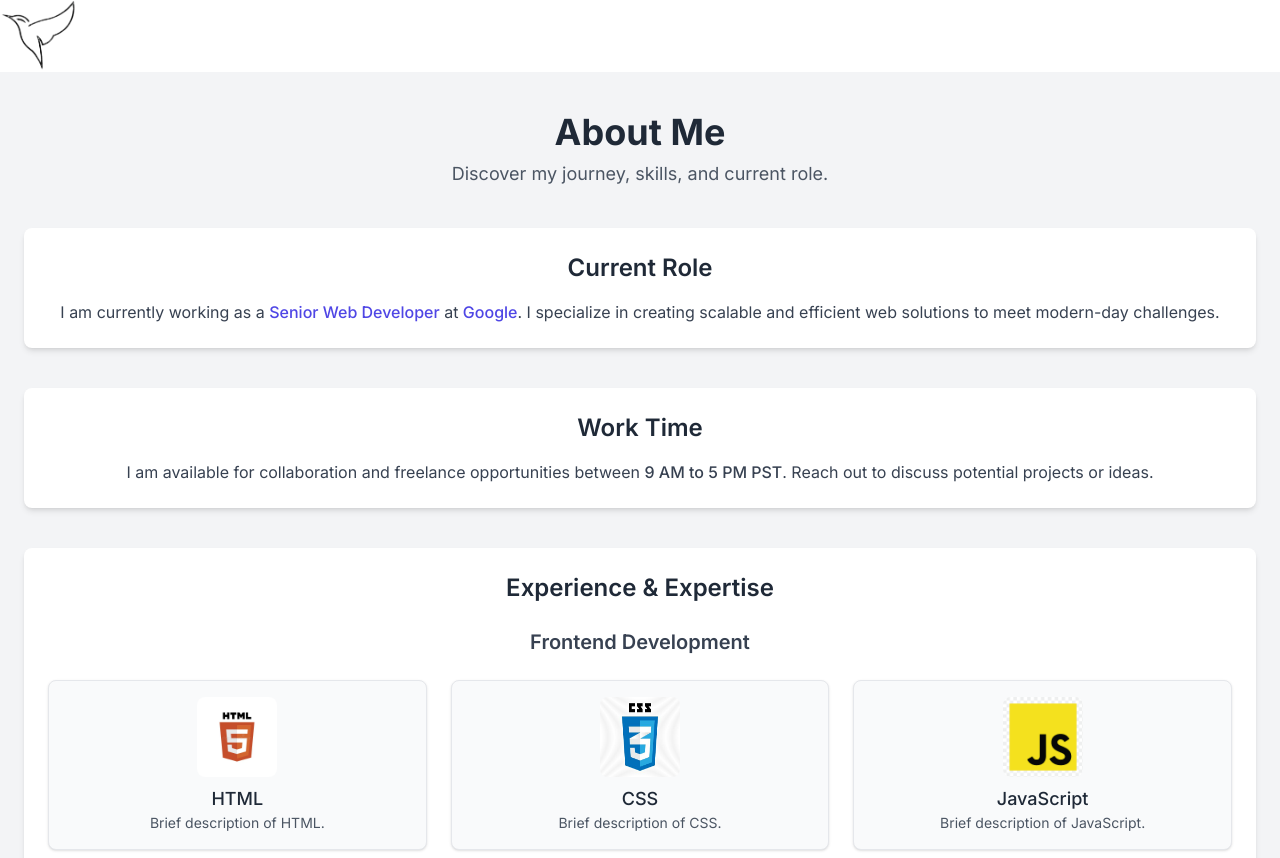
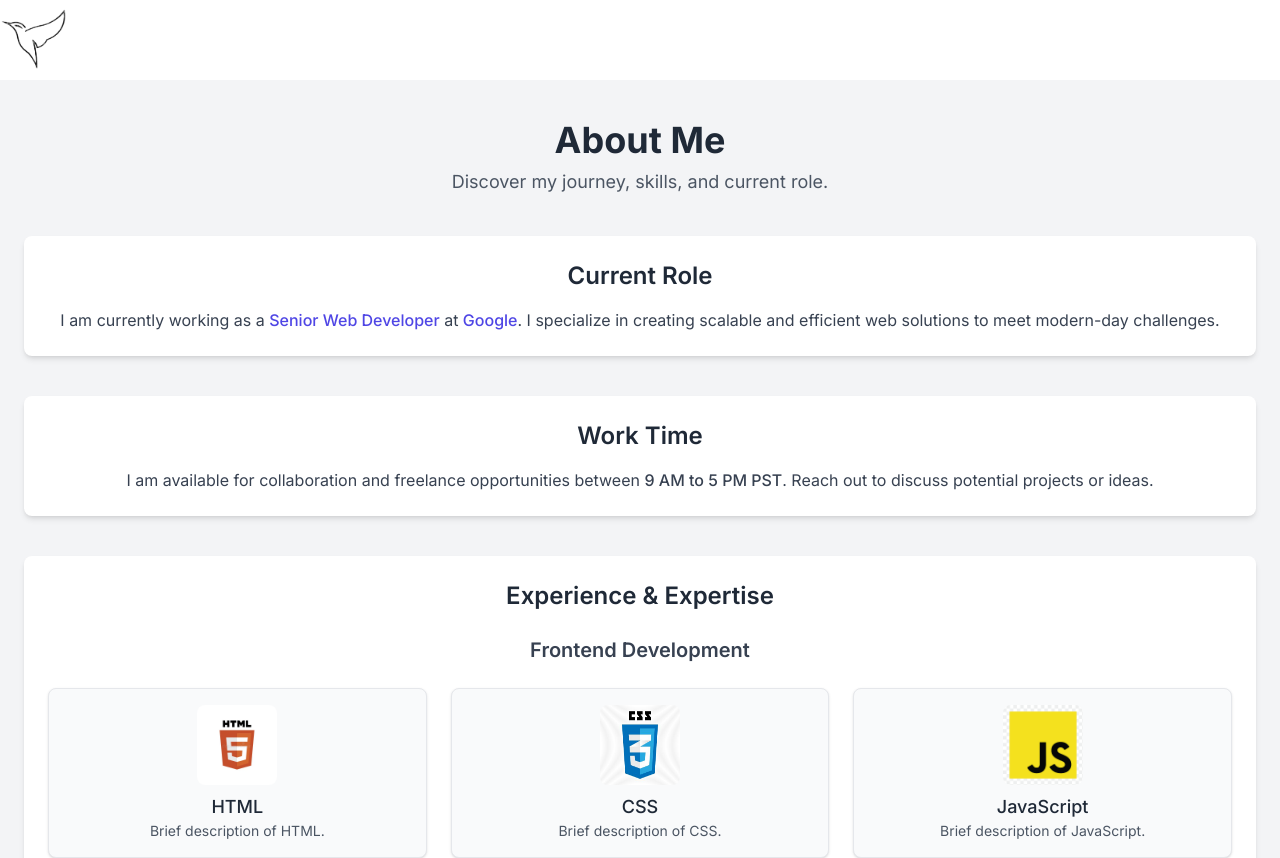
Before and after one commit to shahzil-shahzad1/Next-Js-14-Website, a Next.js app: page /about in a window 1280 px wide. Shown: the top 858 px of the page. Built offline with nearby package versions, Linux system fonts and the light colour scheme.

Commit message:
Update Navbar.js

```diff
--- a/Components/Navbar.js
+++ b/Components/Navbar.js
@@ -1,9 +1,9 @@
 import Link from "next/link"
 const Navbar = () => {
   return (
-      <nav className='h-[80px] flex justify-between items-center sticky z-10 top-0 bg-purple-400 text-white px-8 py-2'>
+      <nav className='h-20 w-full flex justify-between items-center sticky z-10 top-0 bg-purple-400 text-white px-8 py-2'>
         <div className="logo">
-            <img src="/nuthatch.png" className='border-white'  width={80}
+            <img src="/nuthatch.png" className='border-white'  width={70}
           height={37} alt="" />
         </div>
         <ul className='flex justify-evenly items-center gap-5'>
```
